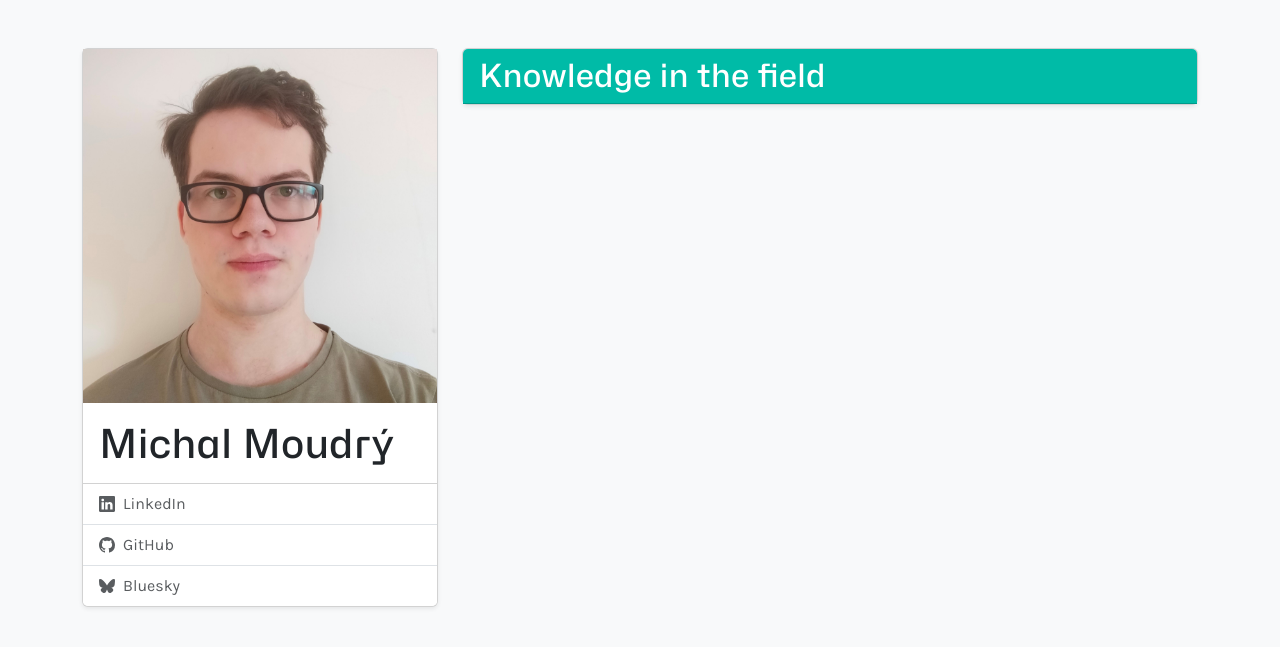
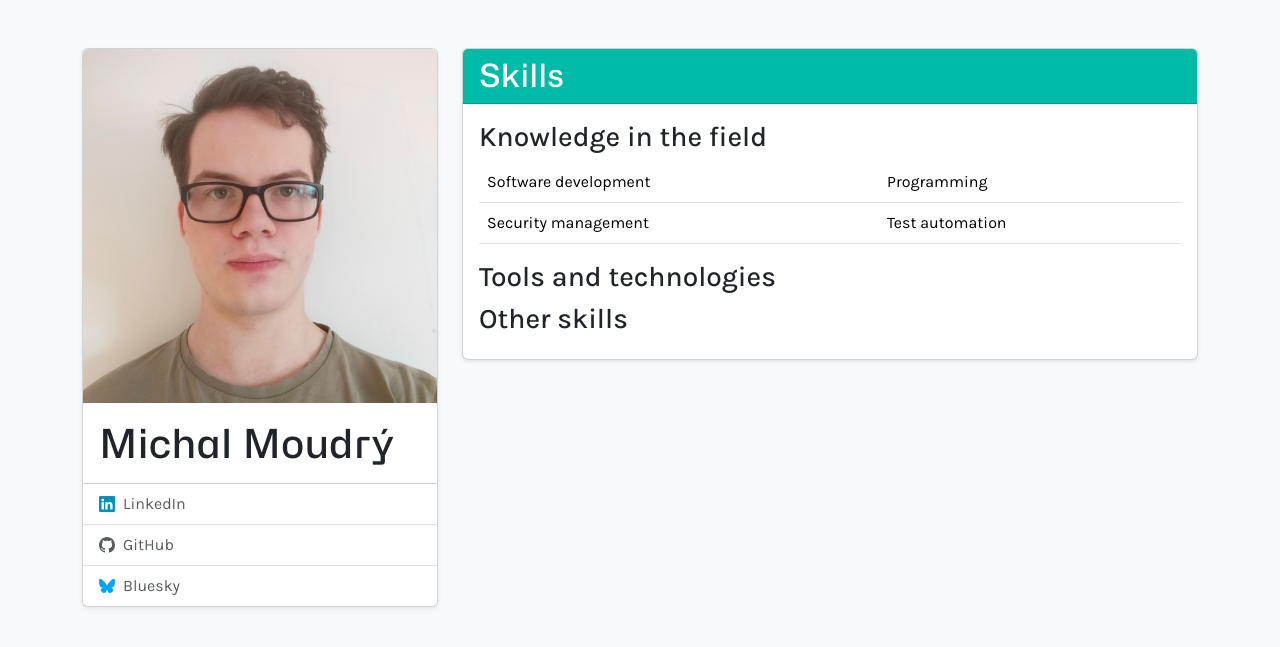
Before and after one commit to MichalMoudry/michalmoudry.github.io, a Jekyll site: the page built from skills/index.html, in a window 1280 px wide. Shown: the top 647 px of the page. Built offline with Jekyll 4.4.1, drawn with Linux system fonts in a browser that asks for light colours.

Commit message:
Fixed rounding + added colors to icons

```diff
--- a/_layouts/default.html
+++ b/_layouts/default.html
@@ -12,7 +12,7 @@
                                 src="/assets/profile-image.jpg"
                                 alt="Michal Moudrý"
                                 draggable="false"
-                                class="rounded-t" />
+                                class="img-fluid rounded-top" />
                             <div class="card-body">
                                 <h1 class="card-title mb-0">Michal Moudrý</h1>
                             </div>
--- a/css/main.css
+++ b/css/main.css
@@ -28,3 +28,19 @@ body {
 .border-dashed {
     border-style: dashed;
 }
+
+.bi-bluesky {
+    color: oklch(68.5% 0.169 237.323);
+}
+
+.bi-bluesky:hover {
+    color: oklch(58.8% 0.158 241.966);
+}
+
+.bi-linkedin {
+    color: oklch(60.9% 0.126 221.723);
+}
+
+.bi-linkedin:hover {
+    color: oklch(52% 0.105 223.128);
+}
--- a/skills/index.html
+++ b/skills/index.html
@@ -4,6 +4,27 @@ layout: default
 
 <div class="card shadow-sm mt-4 mt-lg-0">
     <div class="card-header">
-        <h2 class="mb-0">Knowledge in the field</h2>
+        <h2 class="mb-0">Skills</h2>
+    </div>
+
+    <div class="card-body">
+        <h3 class="card-title">Knowledge in the field</h3>
+        <div class="table-responsive">
+            <table class="table">
+                <tbody>
+                    <tr>
+                        <td>Software development</td>
+                        <td>Programming</td>
+                    </tr>
+                    <tr>
+                        <td>Security management</td>
+                        <td>Test automation</td>
+                    </tr>
+                </tbody>
+            </table>
+        </div>
+
+        <h3 class="card-title">Tools and technologies</h3>
+        <h3 class="card-title">Other skills</h3>
     </div>
 </div>
```
